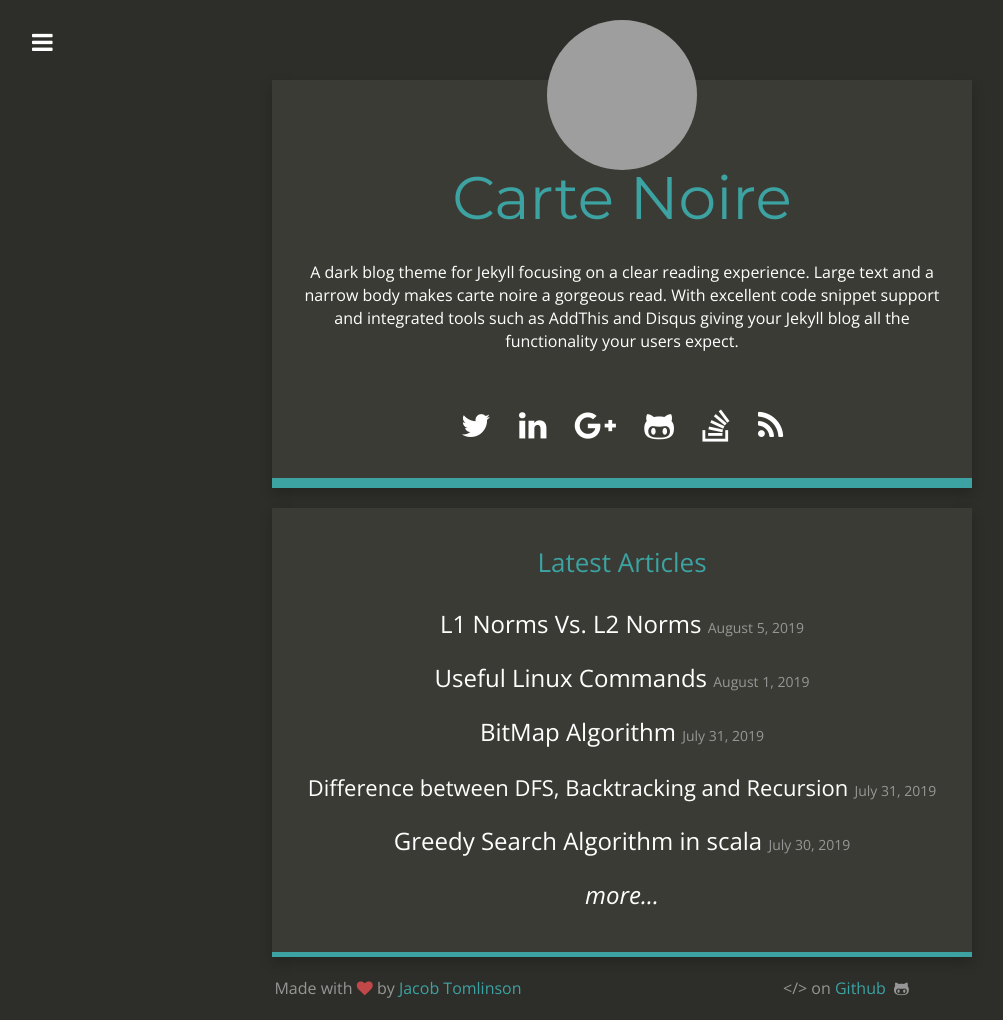
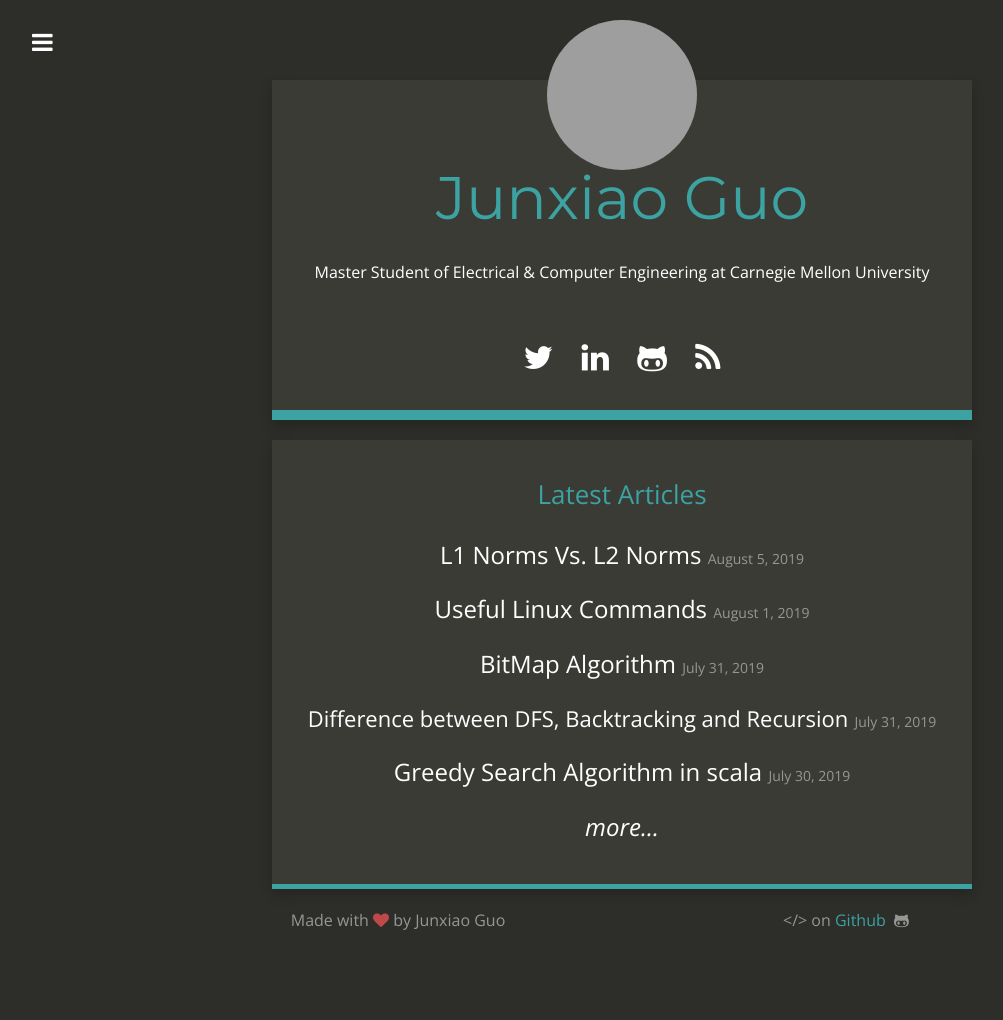
Before and after one commit to ghostian/ghostian.github.io, a Jekyll site: the page built from index.html, in a window 1280 px wide. Shown: the whole page, without its empty margins (18-1021 px from the left). Built offline with Jekyll 4.4.1, drawn with Linux system fonts in a browser that asks for light colours; nearby versions of some CDN libraries; after the commit the page ends 952 px from its top, so only the background shows below that; grey boxes are pictures that could not be loaded.

Commit message:
Aug-6: Blog update

```diff
--- a/_config.yml
+++ b/_config.yml
@@ -1,31 +1,31 @@
 # Site settings
-title: "Carte Noire"
-email: jacob@jacobtomlinson.co.uk
-description: "A dark blog theme for Jekyll."
+title: "Junxiao Guo"
+email: guojunxiao2010@outlook.com
+description: "Junxiao Guo's Blog"
 baseurl: ""
 url: "https://ghostian.github.io/"
-title_description: "A dark blog theme for Jekyll focusing on a clear reading experience. Large text and a narrow body makes carte noire a gorgeous read. With excellent code snippet support and integrated tools such as AddThis and Disqus giving your Jekyll blog all the functionality your users expect."
+title_description: "Master Student of Electrical & Computer Engineering at Carnegie Mellon University"
 title_image: "https://www.gravatar.com/avatar/00000000000000000000000000000000?s=500&d=mm"
 google_analytics: "UA-20365477-4"
 disqus_account: cartenoire
-github_repository: https://github.com/jacobtomlinson/carte-noire
-addthis_id: ra-513c6fa83da6ec67
+github_repository: https://github.com/ghostian
+# addthis_id: ra-513c6fa83da6ec67
 post_limit: 5
 
 # Social usernames/URLs
-twitter_username: _jacobtomlinson
-github_username:  jacobtomlinson
-instagram_username:
-reddit_username:
-linkedin_link: http://carte-noire.jacobtomlinson.co.uk/
-google_plus_link: http://carte-noire.jacobtomlinson.co.uk/
-stackoverflow_link: http://carte-noire.jacobtomlinson.co.uk/
-xing_link:
-facebook_link:
+twitter_username: ghostian
+github_username:  ghostian
+# instagram_username:
+# reddit_username:
+linkedin_link: https://linkedin.com/in/jx95/
+# google_plus_link: http://carte-noire.jacobtomlinson.co.uk/
+# stackoverflow_link: http://carte-noire.jacobtomlinson.co.uk/
+# xing_link:
+# facebook_link:
 
 # Footer
-footer_left: "Made with <i class=\"fa fa-heart\"></i> by <a href=\"https://twitter.com/_JacobTomlinson\">Jacob Tomlinson</a>"
-footer_right: "&lt;/&gt; on <a href=\"https://github.com/jacobtomlinson/carte-noire\">Github</a> &nbsp;<i class=\"fa fa-github-alt\"></i>"
+footer_left: "Made with <i class=\"fa fa-heart\"></i> by Junxiao Guo"
+footer_right: "&lt;/&gt; on <a href=\"https://github.com/ghostian\">Github</a> &nbsp;<i class=\"fa fa-github-alt\"></i>"
 
 # Build settings
 markdown: kramdown
```
